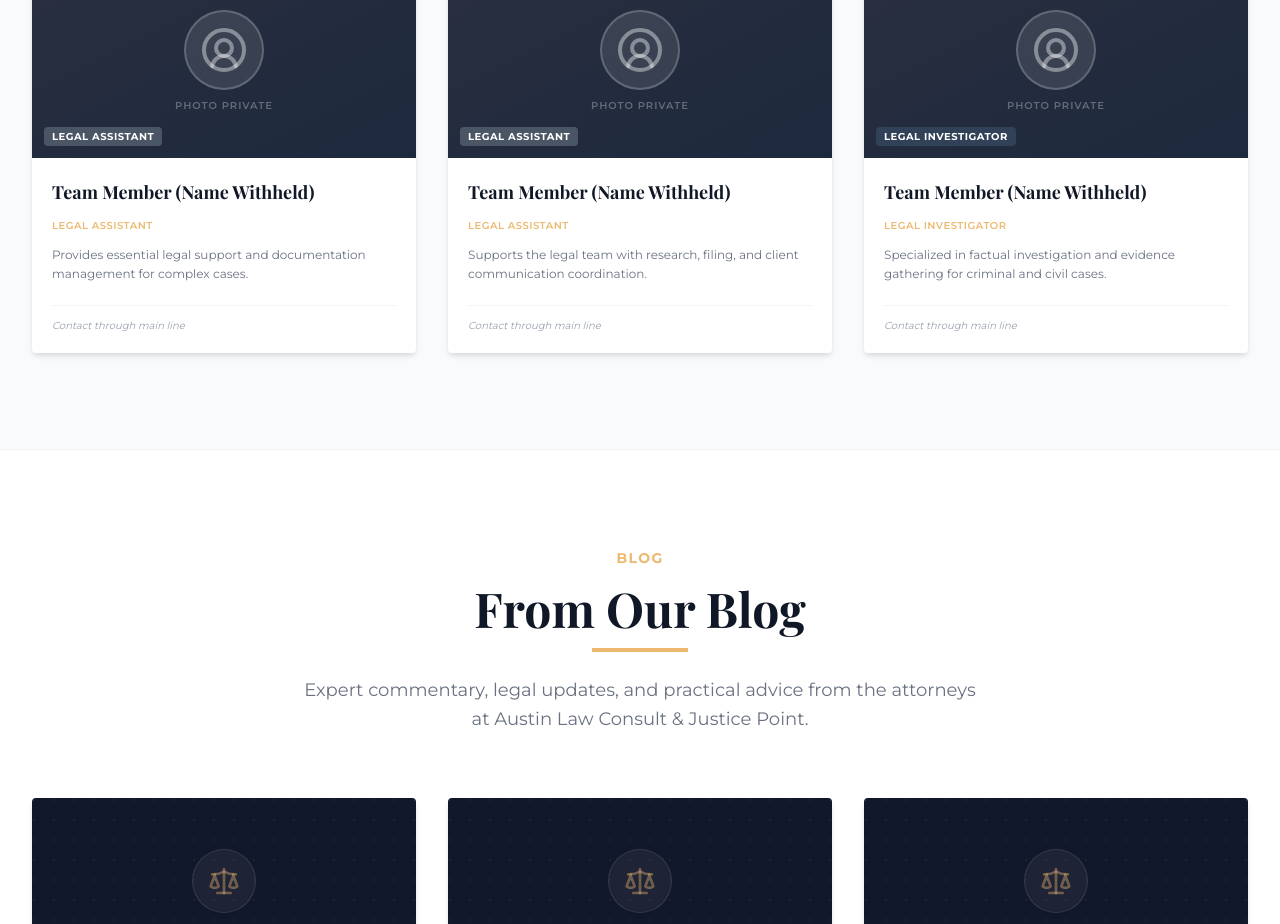
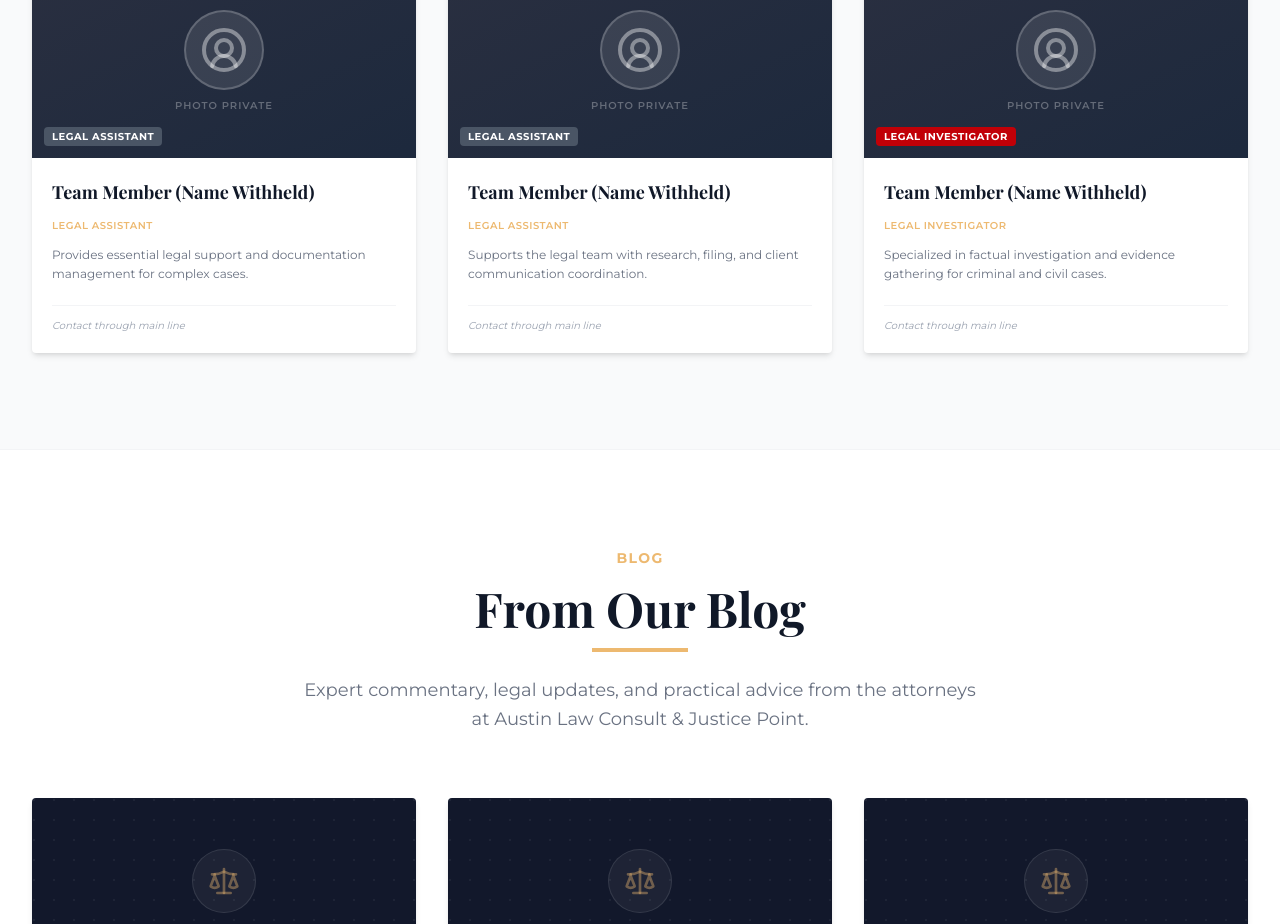
Before and after one commit to Au-gus/Austin-Law-Consult-Justice-Point, a Next.js app: page / in a window 1280 px wide. Shown: the part 4560-5484 px from the top of the page. Built offline with nearby package versions, Linux system fonts and the light colour scheme; a web font is replaced by a local one.

Commit message:
Highlight Legal Investigator with red badge

```diff
--- a/src/components/Attorneys.tsx
+++ b/src/components/Attorneys.tsx
@@ -72,7 +72,7 @@ export default function Attorneys() {
       name: t("attorney_team_member"),
       role: t("attorney_investigator"),
       tag: t("attorney_investigator"),
-      tagColor: "bg-slate-700 text-white",
+      tagColor: "bg-red-700 text-white",
       phone: "",
       email: "",
       bio: {
```
